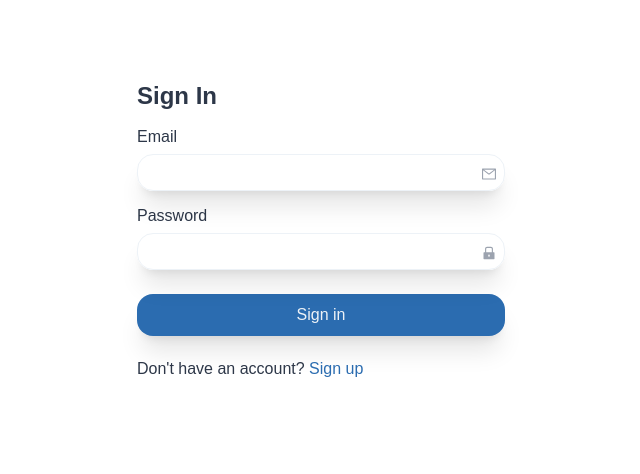
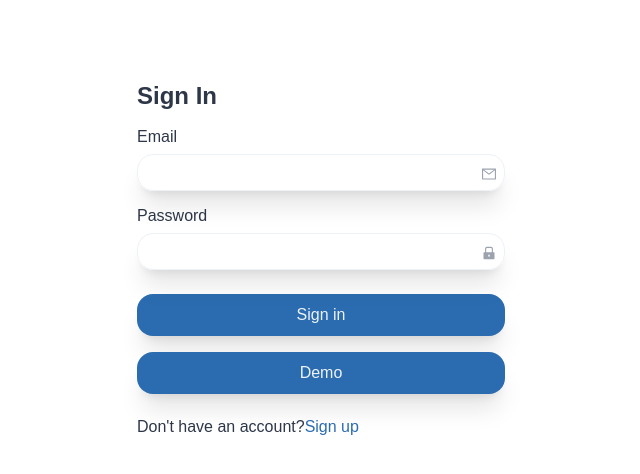
Before and after one commit to CodeMaster7/crypto-base, a React (Create React App) app: page /signin in a window 1280 px wide. Shown: the top 474 px of the page, without its empty margins (319-959 px from the left). Built offline with nearby package versions, Linux system fonts and the light colour scheme; no server answers.

Commit message:
ADD: Demo Login

```diff
--- a/src/routes/CoinPage.jsx
+++ b/src/routes/CoinPage.jsx
@@ -4,7 +4,6 @@ import { Sparklines, SparklinesLine } from 'react-sparklines'
 import { FaTwitter, FaFacebook, FaReddit, FaGithub } from 'react-icons/fa'
 import DOMPurify from 'dompurify'
 import axios from 'axios'
-import Navbar from '../components/Navbar'
 import ThemeToggle from '../components/ThemeToggle'
 
 function CoinPage() {
--- a/src/routes/Signin.jsx
+++ b/src/routes/Signin.jsx
@@ -4,15 +4,29 @@ import { Link, useNavigate } from 'react-router-dom'
 import { UserAuth } from '../context/AuthContext'
 
 function Signin() {
-    const [email, setEmail] = useState('')
+	const [email, setEmail] = useState('')
 	const [password, setPassword] = useState('')
 	const [error, setError] = useState('')
 	const navigate = useNavigate()
 	const { signIn } = UserAuth()
 
-    const handleSubmit = async (e) => {
+	const handleSubmit = async (e) => {
 		e.preventDefault()
 		setError('')
+		try {
+			await signIn(email, password)
+			navigate('/homepage')
+		} catch (e) {
+			setError(e.message)
+			console.log(e.message)
+		}
+	}
+
+    const handleDemo = async (e) => {
+		e.preventDefault()
+		setError('')
+        const email = 'testUser@test.com'
+        const password = 'secret'
 		try {
 			await signIn(email, password)
 			navigate('/homepage')
@@ -53,9 +67,14 @@ function Signin() {
 					<button className='w-full my-2 p-3 bg-button text-btnText rounded-2xl shadow-xl'>
 						Sign in
 					</button>
+					<button
+						className='w-full my-2 p-3 bg-button text-btnText rounded-2xl shadow-xl'
+						onClick={handleDemo}>
+						Demo
+					</button>
 				</form>
 				<p className='my-4'>
-					Don't have an account?{' '}
+					Don't have an account?
 					<Link to='/signup' className='text-accent'>
 						Sign up
 					</Link>
```
